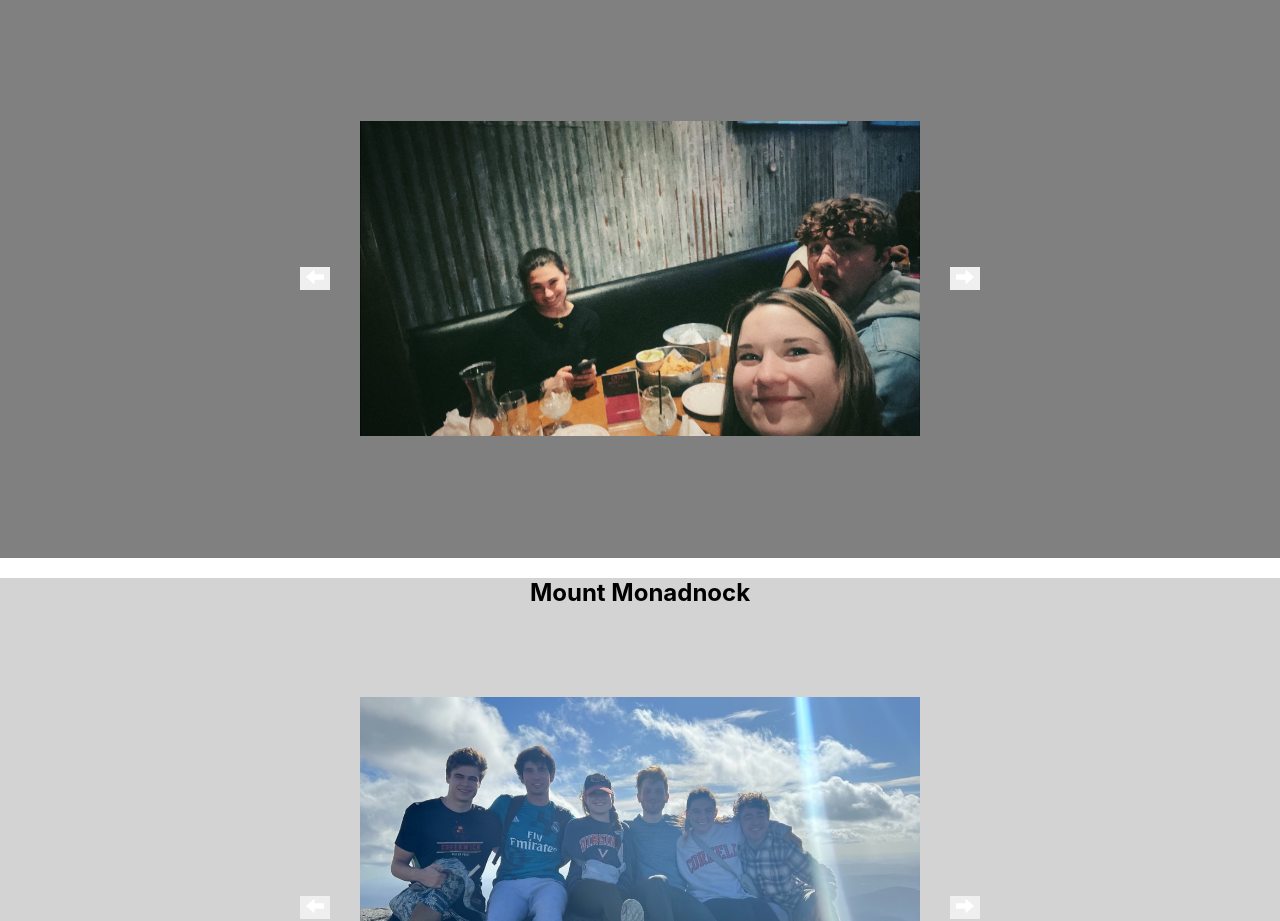
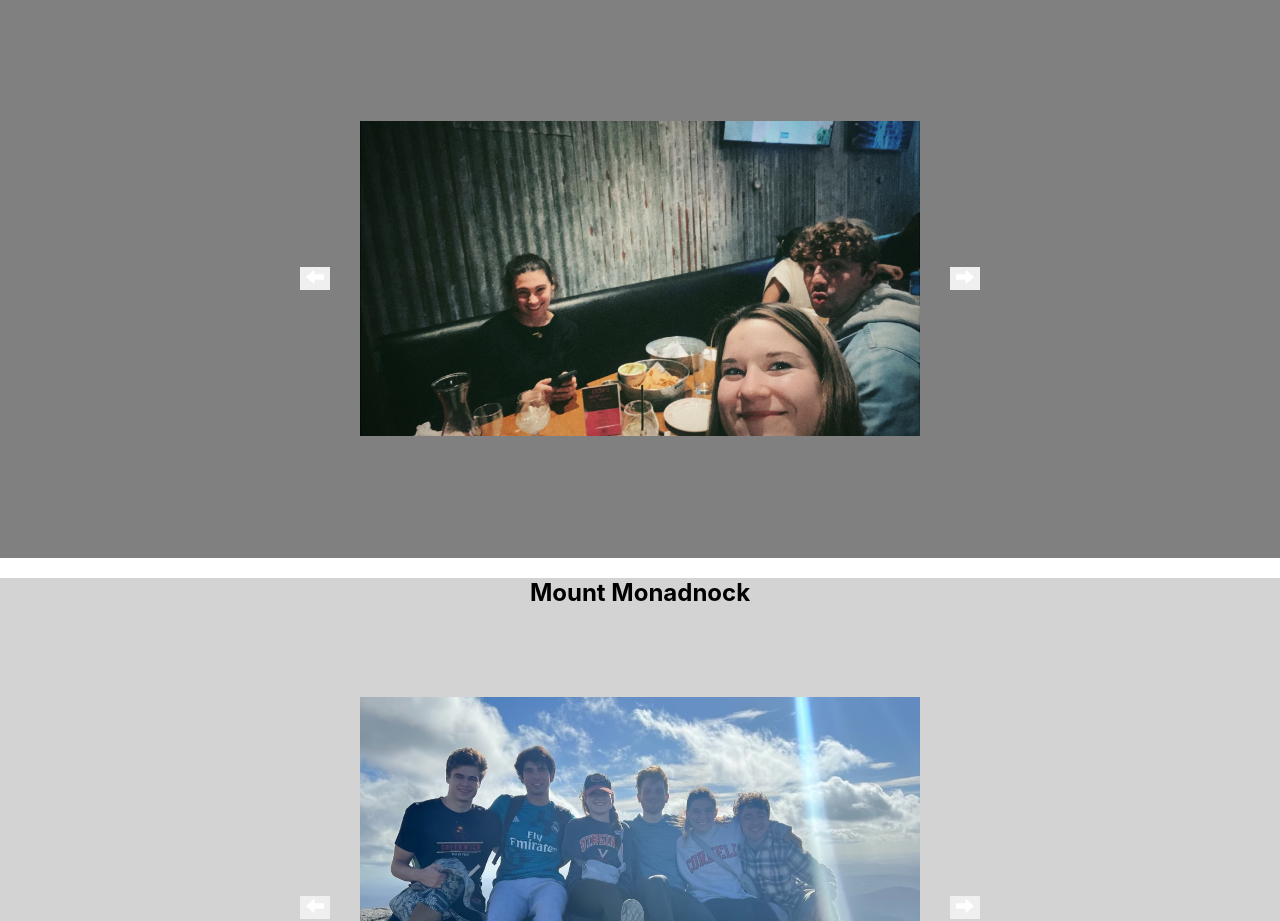
Before and after one commit to loonyloon999/development, a React (Create React App) app: page / in a window 1280 px wide. Shown: the part 2220-3141 px from the top of the page. Built offline with nearby package versions, Linux system fonts and the light colour scheme.

Commit message:
Update App.js

```diff
--- a/src/App.js
+++ b/src/App.js
@@ -117,7 +117,7 @@ function App() {
       <div id="Xaco Taco">
         <Slideshow
           place={"Xaco Taco"}
-          pictures={[Xaco1, Xaco2, Xaco3]}
+          pictures={[Xaco2, Xaco1, Xaco3]}
           backgroundC={"grey"}
         ></Slideshow>
       </div>
```
